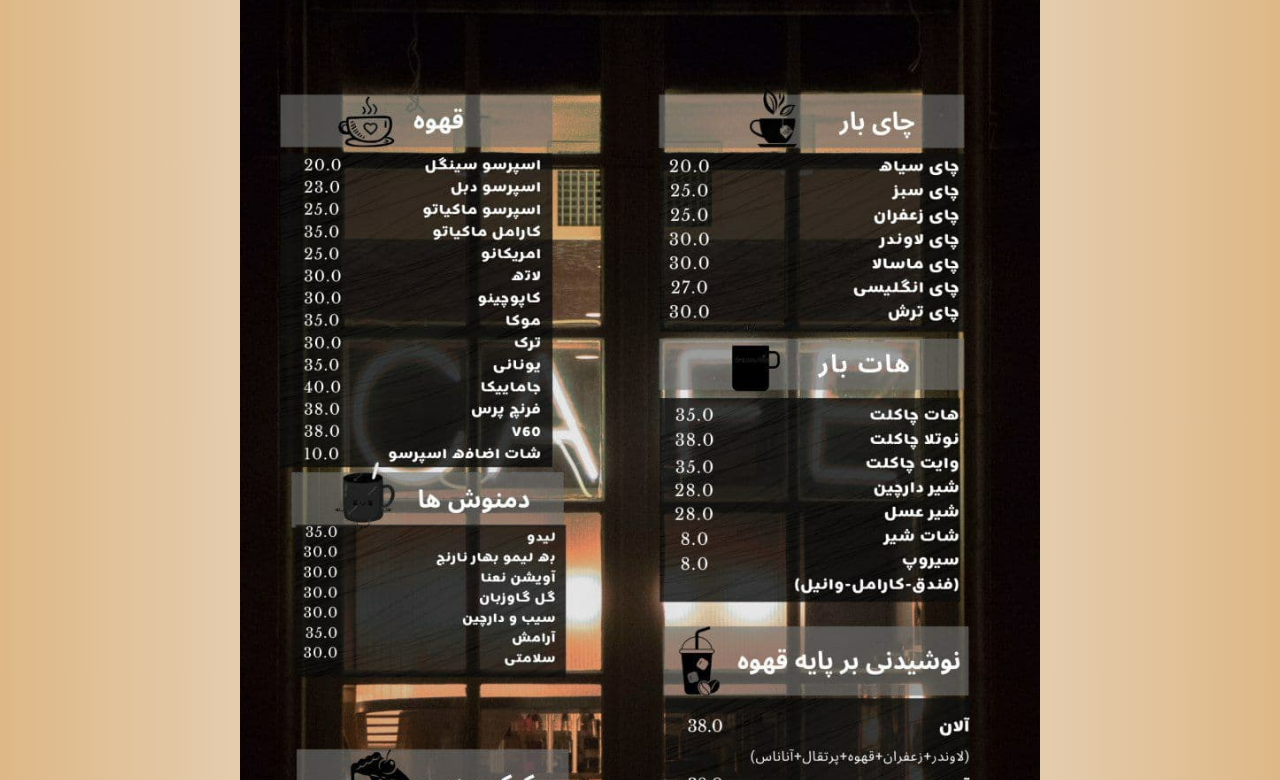
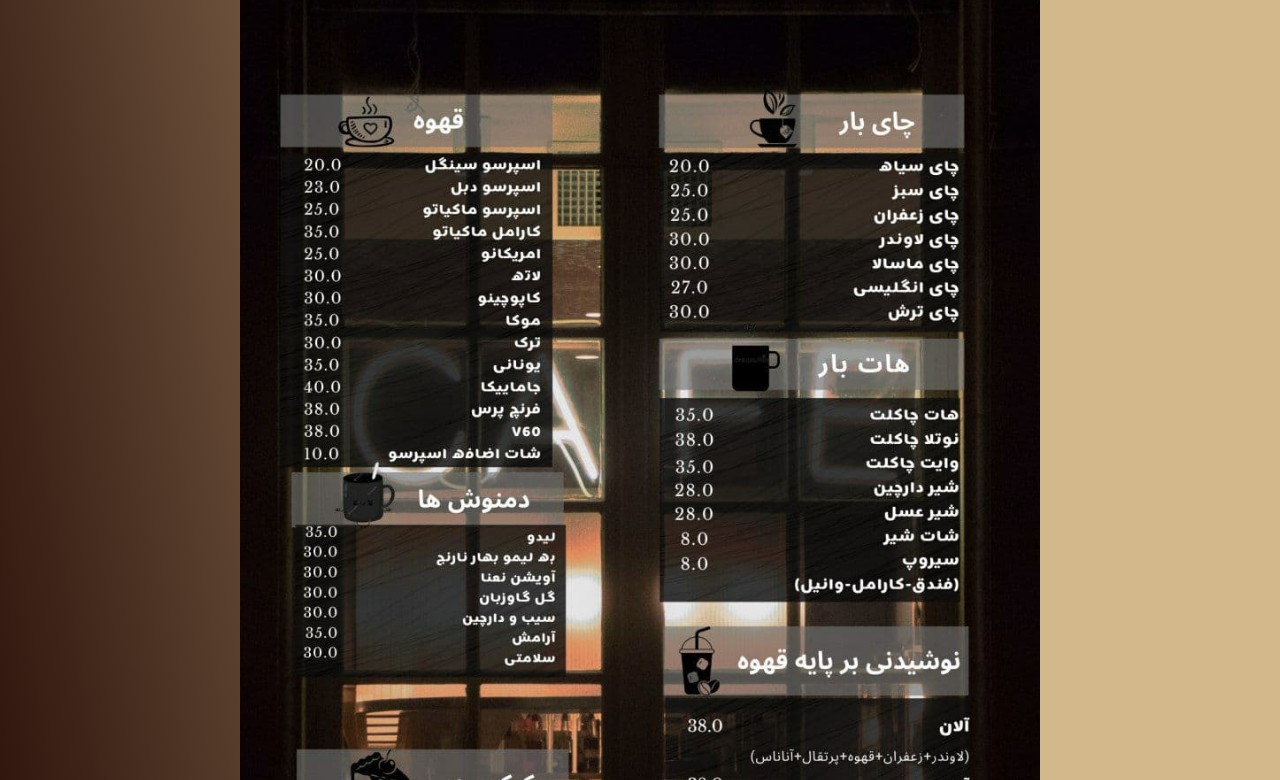
Before and after one commit to LidoCafe/lidocafe, a plain HTML site: page index.html in a window 1280 px wide. Shown: the part 91-871 px from the top of the page. Drawn offline with Linux system fonts and the light colour scheme.

Commit message:
Update style.css

```diff
--- a/style.css
+++ b/style.css
@@ -11,8 +11,9 @@ body {
     justify-content: center;
     align-items: center;
     flex-direction: column;
+    background-color: #230903;
+    background-image: linear-gradient(80deg, #230903 0%, #d3b88c 74%);
 
-    background: linear-gradient(90deg ,burlywood ,#eee , burlywood)
 }
 .buttonlightgrey{
     background-color: lightgray;
```
